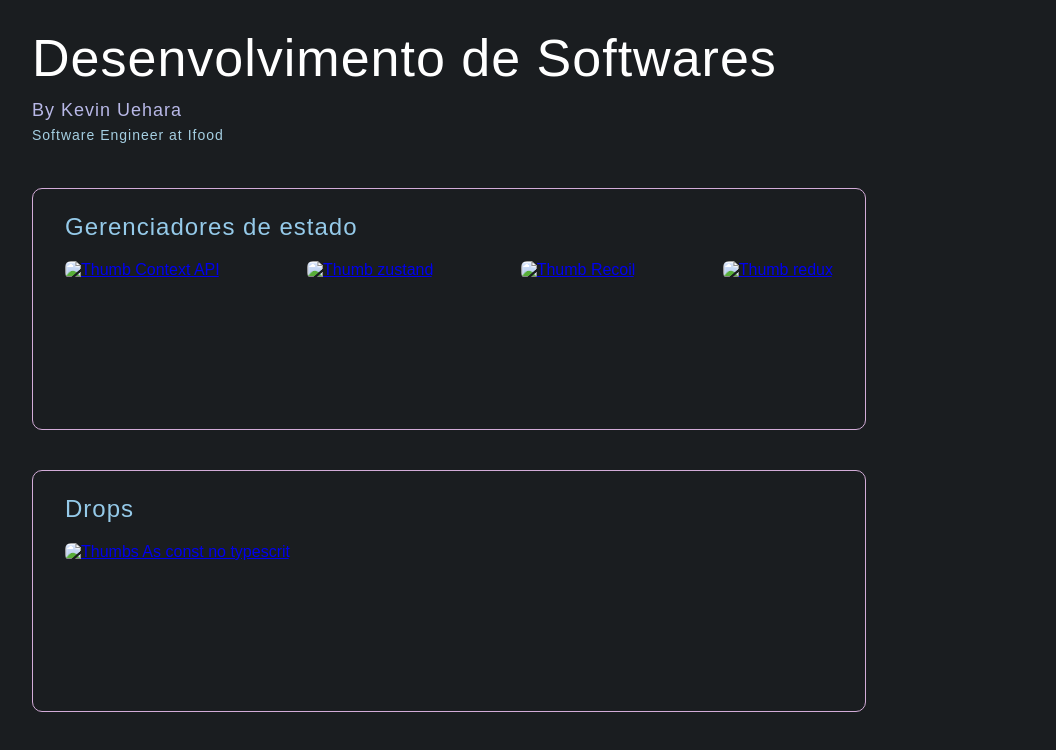
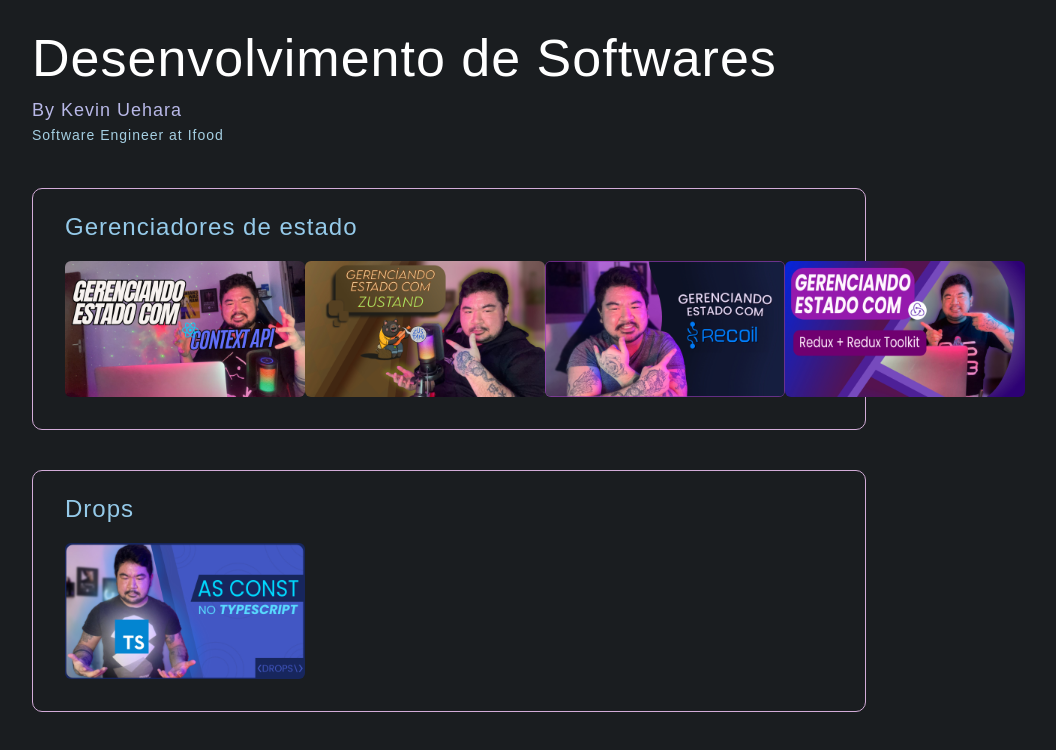
Before and after one commit to fahlzin/webpage_uehara, a plain HTML site: page index.html in a window 1280 px wide. Shown: the top 750 px of the page, without its empty margins (128-1184 px from the left). Drawn offline with Linux system fonts and the light colour scheme; the site is published under a folder, as on GitHub Pages, so addresses that start at the root find nothing.

Commit message:
carregamento de imagem no site

```diff
--- a/index.html
+++ b/index.html
@@ -26,16 +26,16 @@
             </h2>
             <div class="thumbs">
                 <a id="video_thumb" href="https://www.youtube.com/watch?v=E5M3hCiaUdQ&list=PLyLQ8eH4JJfFbkruG9Kp3d1xai4msE6Fz&index=1&t=1417s" target="_blank">
-                    <img src="/img/Thumb - Gerenciando estado com context API.jpeg" alt="Thumb Context API">
+                    <img src="./img/Thumb - Gerenciando estado com context API.jpeg" alt="Thumb Context API">
                 </a>
                 <a id="video_thumb" href="https://www.youtube.com/watch?v=Baa82KRIKqk&list=PLyLQ8eH4JJfFbkruG9Kp3d1xai4msE6Fz&index=3&t=218s" target="_blank">
-                    <img src="/img/Thumb - Gerenciando estado com zustand.jpg" alt="Thumb zustand">
+                    <img src="./img/Thumb - Gerenciando estado com zustand.jpg" alt="Thumb zustand">
                 </a>
                 <a id="video_thumb" href="https://www.youtube.com/watch?v=wU_9mwQICug&list=PLyLQ8eH4JJfFbkruG9Kp3d1xai4msE6Fz&index=4" target="_blank">
-                    <img src="/img/Thumb - Gerenciando estado com Recoil.jpg" alt="Thumb Recoil">
+                    <img src="./img/Thumb - Gerenciando estado com Recoil.jpg" alt="Thumb Recoil">
                 </a>
                 <a id="video_thumb" href="https://www.youtube.com/watch?v=f12eXDozUTw&list=PLyLQ8eH4JJfFbkruG9Kp3d1xai4msE6Fz&index=2" target="_blank">
-                    <img src="/img/Thumb - Gerenciando estado com redux + reduz toolkit.jpg" alt="Thumb redux">
+                    <img src="./img/Thumb - Gerenciando estado com redux + reduz toolkit.jpg" alt="Thumb redux">
                 </a>
             </div>
         </section>
@@ -45,7 +45,7 @@
             </h2>
             <div class="thumbs">
                 <a href="https://www.youtube.com/watch?v=EZV5I2dJrcg&list=PLyLQ8eH4JJfGOAjCv4gTzN8EyT_ZmvuA3" target="_blank">
-                    <img src="/img/thumb - As const no Typescript.jpg" alt="Thumbs As const no typescrit">
+                    <img src="./img/thumb - As const no Typescript.jpg" alt="Thumbs As const no typescrit">
                 </a>
             </div>
         </section>
```
